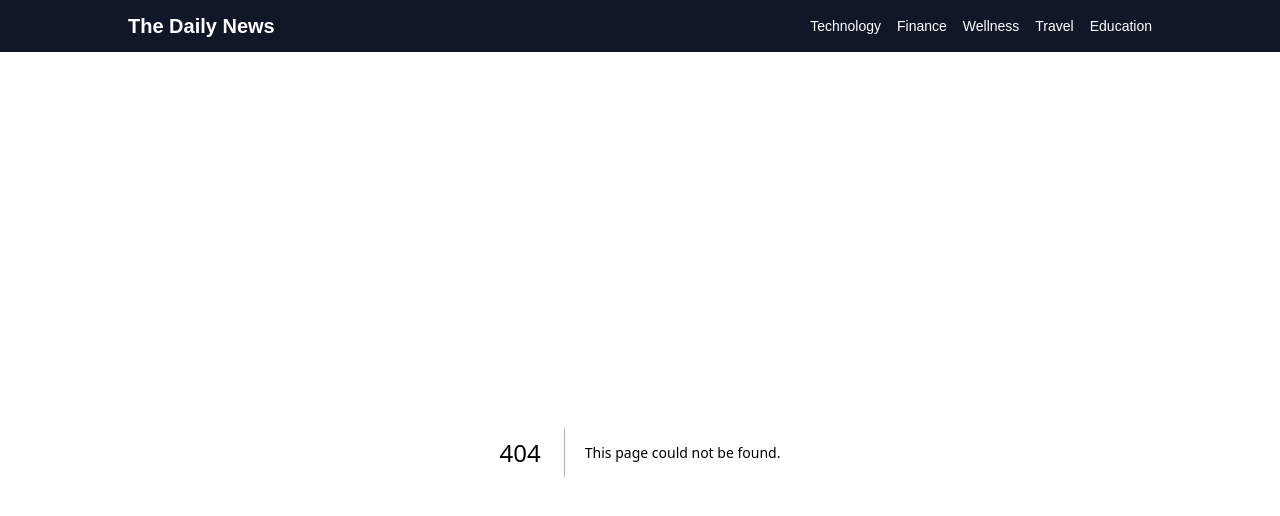
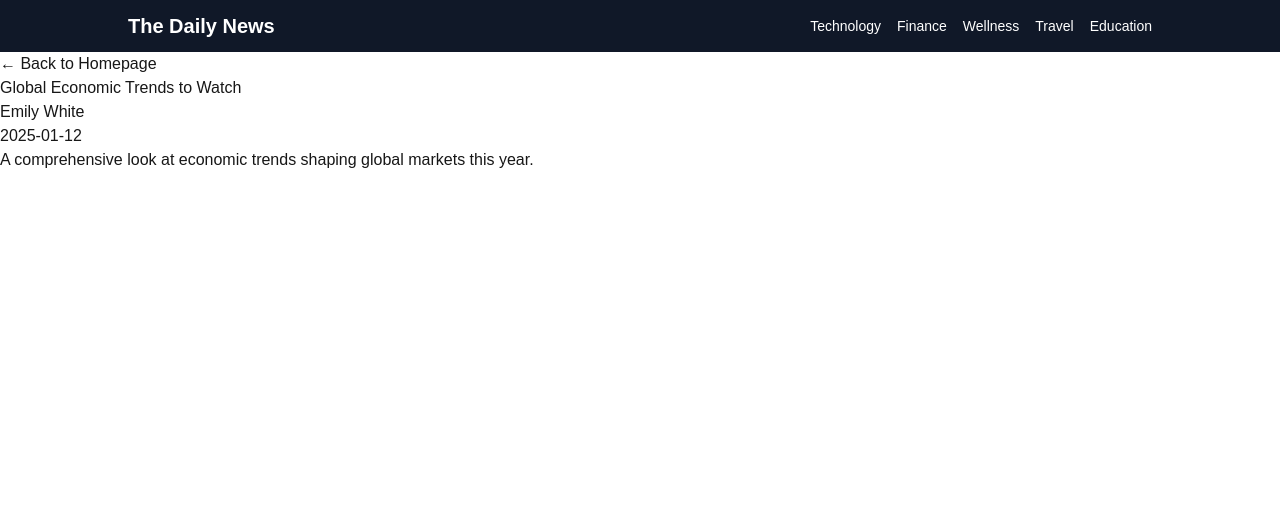
Before and after one commit to joieambrose-lab/my-app-router, a Next.js app: page /articles/economic-trends-2025 in a window 1280 px wide. Before the commit this address had no page. Shown: the top 516 px of the page. Built offline with nearby package versions, Linux system fonts and the light colour scheme.

Commit message:
Challenge 3: Dynamic Routing for Articles

```diff
--- /dev/null
+++ b/src/app/articles/[slug]/page.tsx
@@ -0,0 +1,37 @@
+import articles from "@/data/articles.json";
+import Link from "next/link";
+
+interface Article {
+  id: number
+  title: string
+  slug: string
+  author: string
+  date: string
+  content: string
+  image: string
+  category: string
+}
+
+
+export async function generateStaticParams() {
+    return articles.map((article) => ({
+        slug: article.slug,
+    }))
+}
+
+export default async function ArticlePage({ params }: { params: Promise<{ slug: string }> }) {
+    const { slug } = await params;
+    const article = (articles as Article[]).find((a) => a.slug === slug);
+    if (!article) {
+        return <p>Article not found</p>;
+    }
+    return (
+        <main>
+            <Link href="/">← Back to Homepage</Link>
+            <h1>{article.title}</h1>
+            <p>{article.author}</p>
+            <p>{article.date}</p>
+            <p>{article.content}</p>
+        </main>
+    );
+}
--- a/src/app/page.tsx
+++ b/src/app/page.tsx
@@ -17,7 +17,7 @@ export default async function Home() {
     <main>
       {(articles as Article[]).map((article) => (
   <div key={article.id}>
-    <Link href={`/${article.slug}`}>{article.title}</Link>
+    <Link href={`/articles/${article.slug}`}>{article.title}</Link>
     <p>{article.date}</p>
   </div>
 ))}
```
